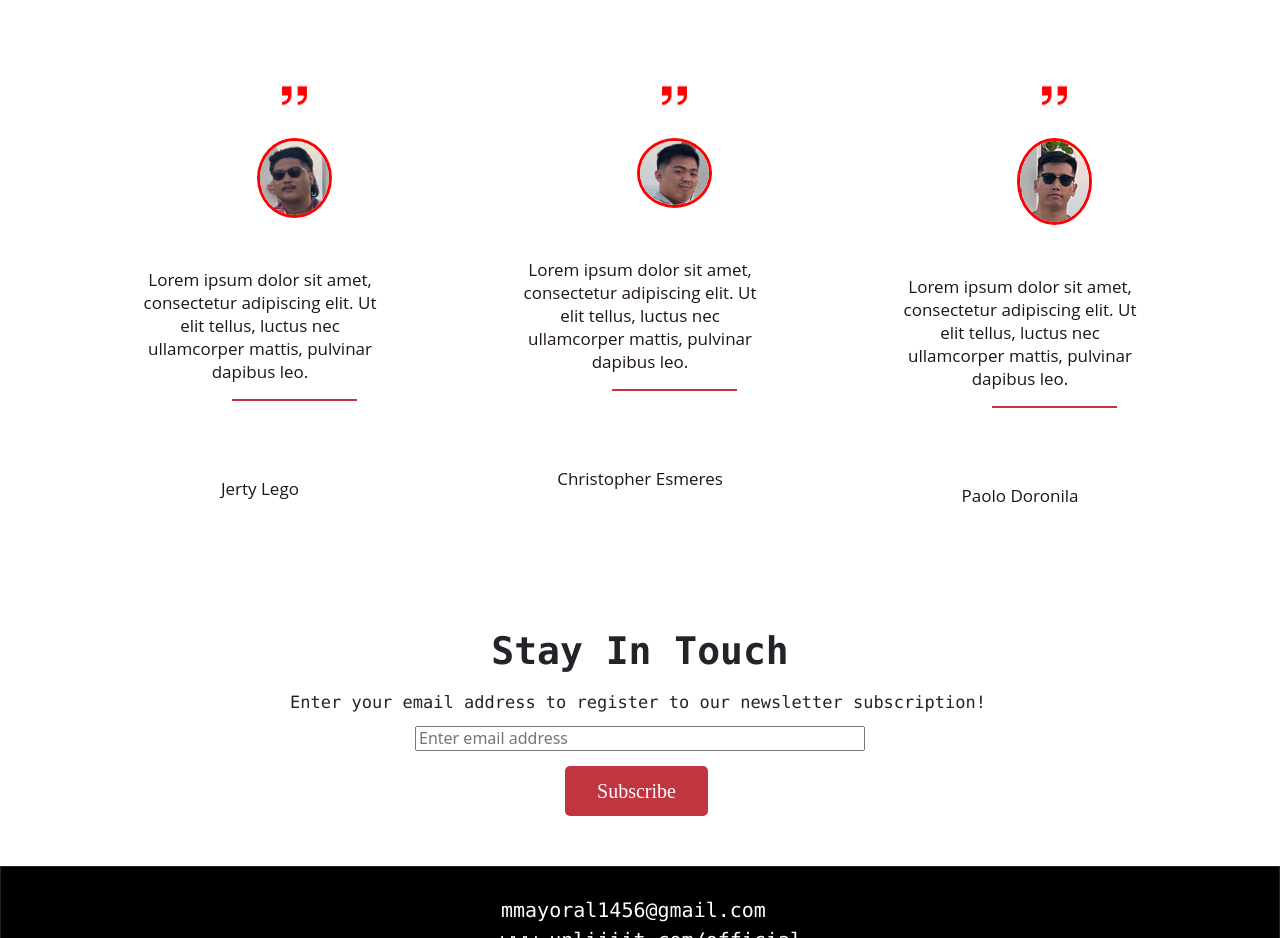
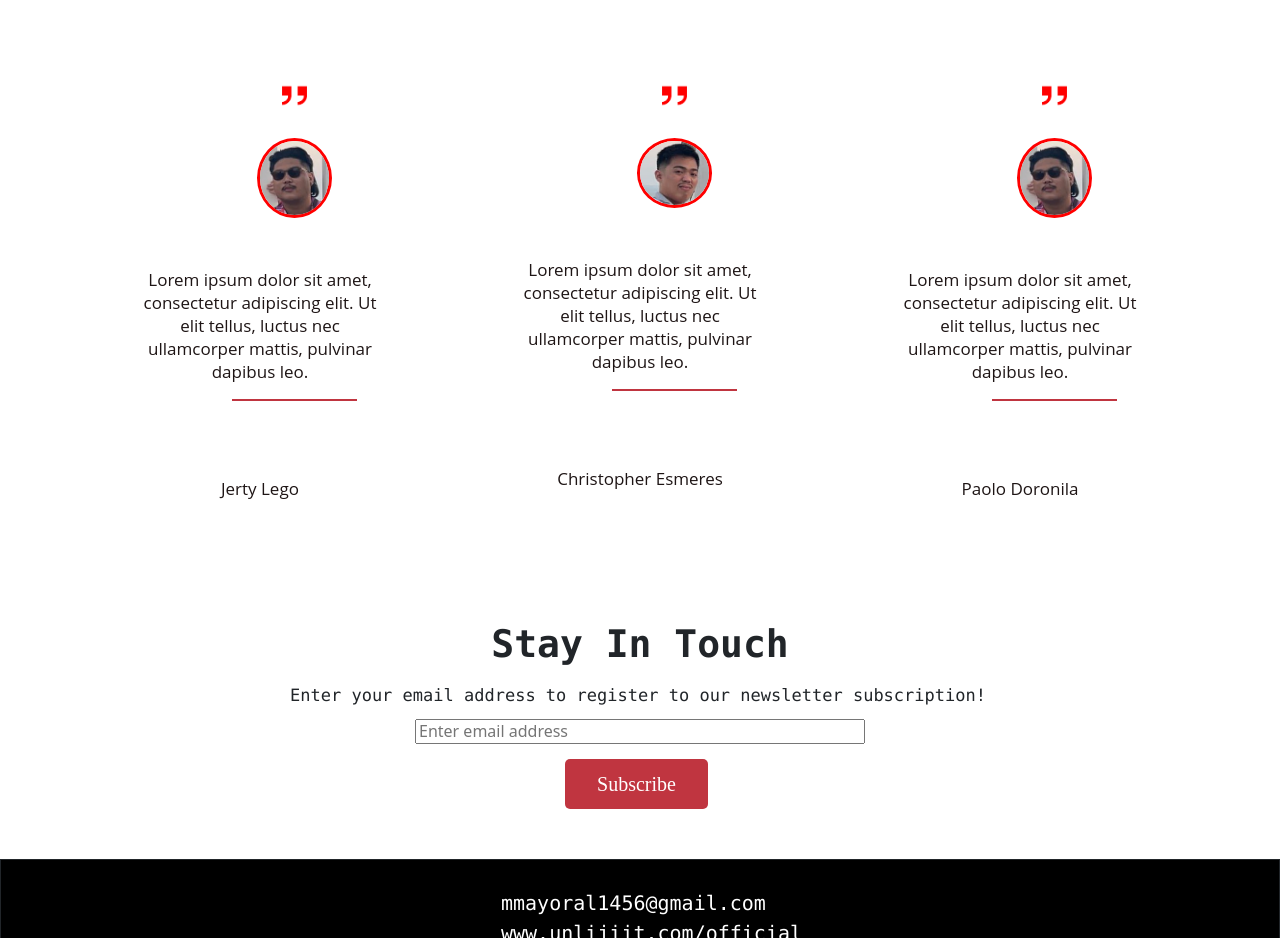
Before and after one commit to Mr-Henry145/MP1-MAYORAL, a plain HTML site: page index.html in a window 1280 px wide. Shown: the part 3960-4898 px from the top of the page. Drawn offline with nearby package versions, Linux system fonts and the light colour scheme.

Commit message:
updatedpage2

```diff
--- a/index.html
+++ b/index.html
@@ -567,7 +567,7 @@
             </div>
             <div class="col-4">
                 <img class="qoute" src="images.png"><br>
-                <img class="pic-client" src="./PAO.jpg">
+                <img class="pic-client" src="./JERTY.jpg">
                 <p class="message-client">
                     Lorem ipsum dolor sit amet,<br>
                     consectetur adipiscing elit. Ut<br>
```
